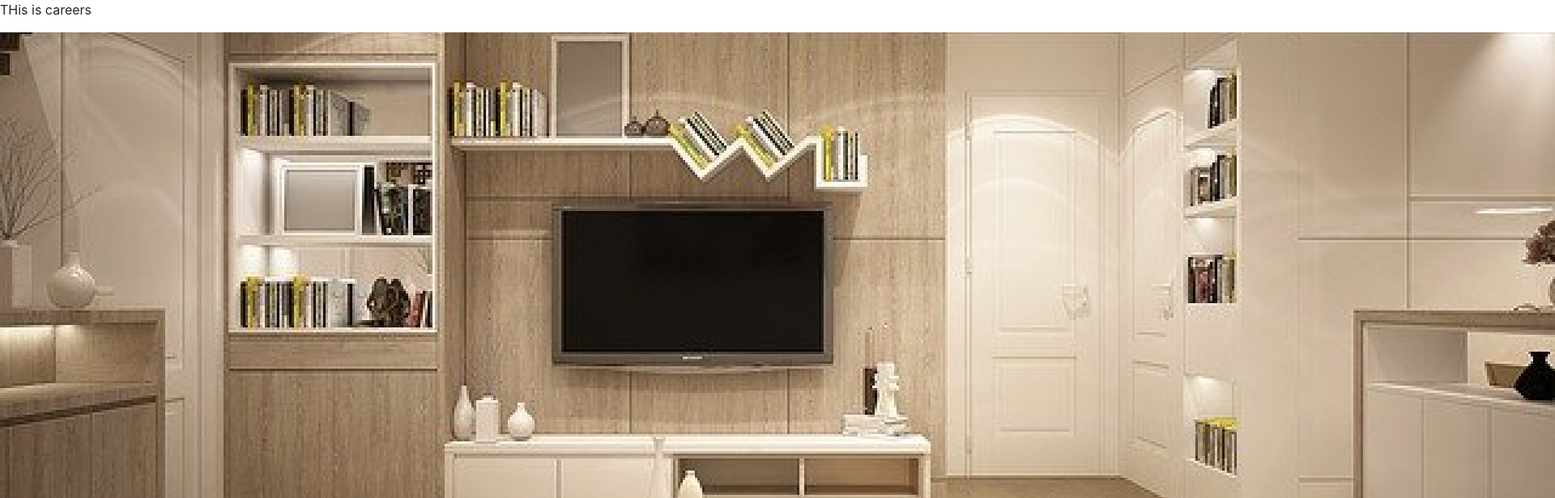
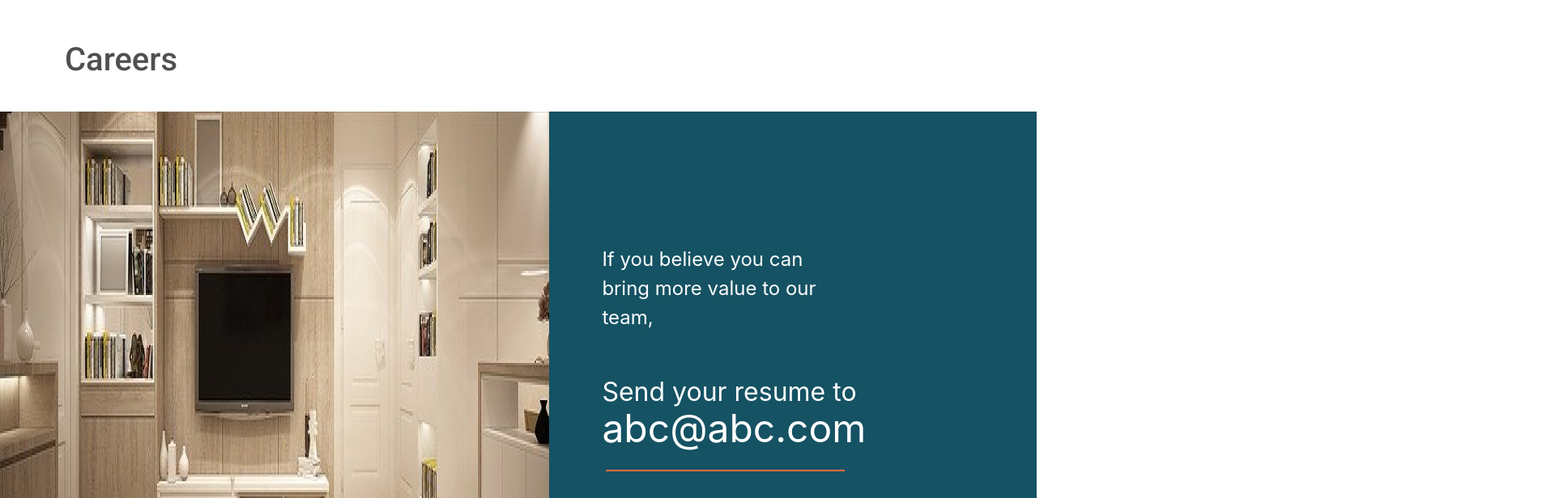
Before and after one commit to JOHNJINU/maxstyle, a React (Create React App) app: page /careers in a window 1280 px wide. Shown: the part 160-776 px from the top of the page at 81% size, 1920 px wide, since content can reach past the window. Built offline with nearby package versions, Linux system fonts and the light colour scheme.

Commit message:
careers done current job opening remaining

```diff
--- a/src/components/Careers.js
+++ b/src/components/Careers.js
@@ -1,6 +1,6 @@
 import {Component} from 'react';
 import Footer from './Footer';
-import '../css/About.css';
+import '../css/Careers.css';
 import icCarousel1 from '../img/carousel_img_1.png';
 
 class Careers extends Component{
@@ -8,28 +8,17 @@ class Careers extends Component{
     render(){
         return(
             <div>
+                <h3 className="careerHeading">Careers</h3>
+                <div className="careerBar">
+                    <img src={icCarousel1} />
+                    <div className="careerBarText">
+                        <p className="careerBarTextContent" >If you believe you can bring more value to our team,</p>
+                        <span className="careerBarTextTagLine">Send your resume to</span>
+                        <span className="careerBarTextMailId">abc@abc.com</span>
+                        <hr className="careerBarTextMailIdUnderLine"/>
+                    </div>
 
-                <p>THis is careers</p>
-
-                {/* top quadrant starts */}
-
-                <div className="topQuadrantFirstBar d-flex" >
-                    <div>
-
-                    </div>
-                    <div>
-                        <img src={icCarousel1} />
-                    </div>
                 </div>
-                <div className="topQuadrantSecondBar d-flex">
-                    <div>
-
-                    </div>
-                </div>
-
-                {/* top quadrant ends */}
-
-
                 <Footer />
             </div>
         )
--- /dev/null
+++ b/src/css/Careers.css
@@ -0,0 +1,48 @@
+@import url('https://fonts.googleapis.com/css2?family=Roboto&display=swap');
+
+.careerHeading{
+    font-size: 2.5rem;
+    color: #000000b0;
+    margin: 50px 0px 40px 80px;
+    font-family: 'Roboto', sans-serif;
+    font-weight: 500;
+}
+
+.careerBar {
+    background-color: #155263;
+    display: flex;
+    height: 600px;
+}
+
+.careerBar img{
+    width: 53vw;
+}
+
+.careerBarTextContent{
+    font-size: 1.5rem;
+    width: 300px;
+    margin: 165px 50px 50px 65px;
+    color: #ffffff;
+}
+
+.careerBarTextTagLine{
+    margin: 40px 50px 0px 65px;
+    font-size: 2rem;
+    color: #ffffff;
+    display: block;
+}
+.careerBarTextMailId{
+    margin: 0px 50px 0px 65px;
+    font-size: 3rem;
+    color: #ffffff;
+    display: block;
+    position: relative;
+    bottom: 15px;
+}
+
+.careerBarTextMailIdUnderLine{
+    border: 1px solid #FF6F3C;
+    width: 295px;
+    height: 10px;
+    margin: 0px 0px 0px 70px;
+}
```
Also changed, not shown: 1 other file (tests, documents, lock files or other folders).
